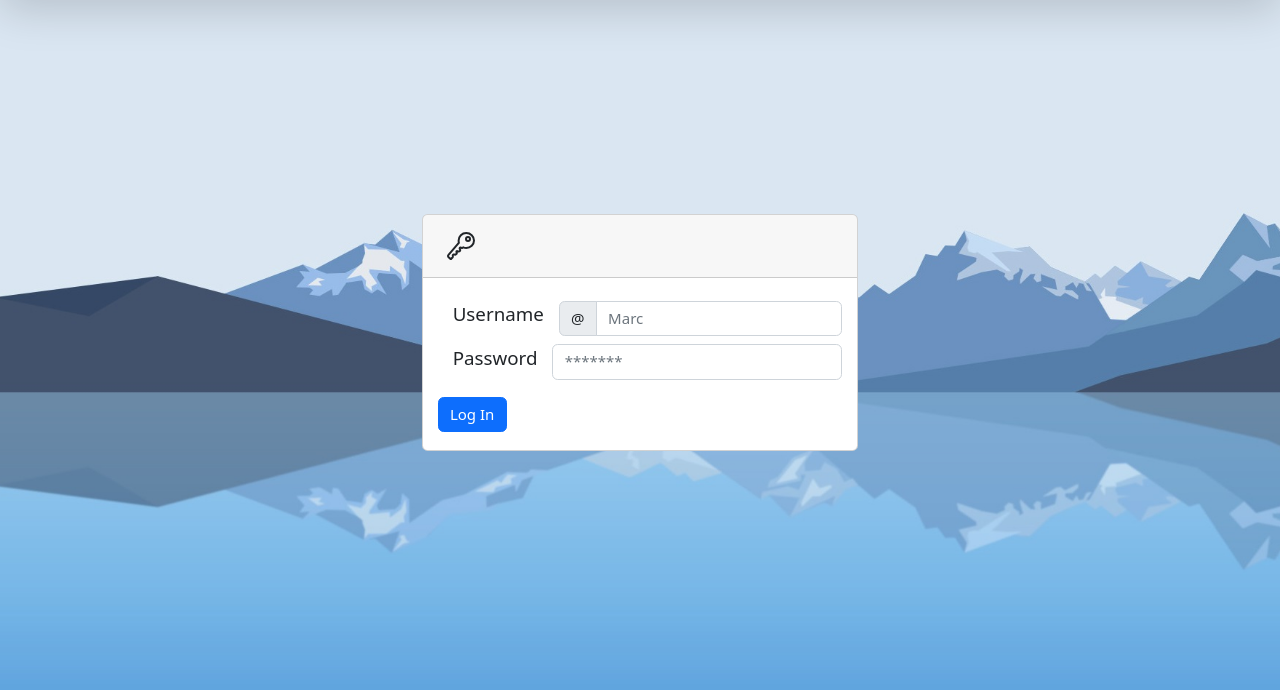
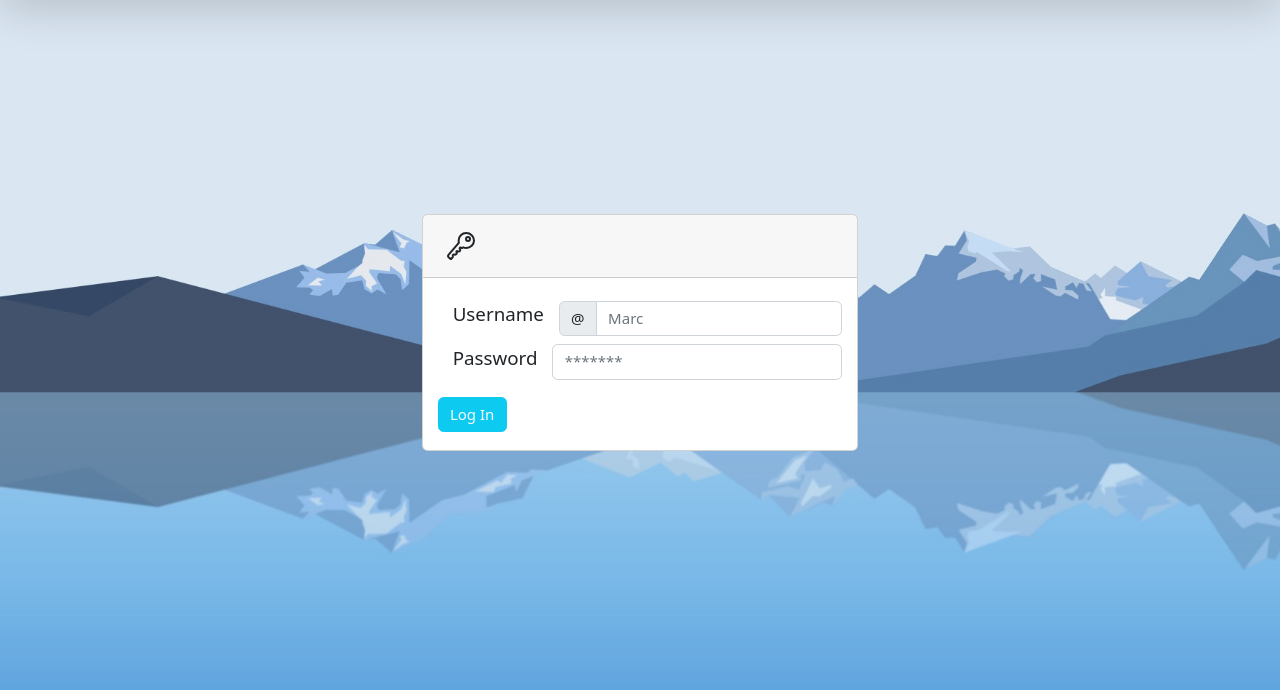
Before and after one commit to MarcSayos/PersonalWebsite, a website: page htmls/login.html in a window 1280 px wide. Shown: the part 60-750 px from the top of the page. Drawn offline with nearby package versions, Linux system fonts and the light colour scheme.

Commit message:
Little modifications

```diff
--- a/htmls/login.html
+++ b/htmls/login.html
@@ -49,7 +49,7 @@
                             <input type="Password"  placeholder="*******" class="form-control" id="validationCustomPassword">
                         </div>
                         <div id="emptyContainer"></div>
-                        <button class="btn btn-primary" type="submit">Log In</button>
+                        <button class="btn btn-info text-light " type="submit">Log In</button>
                         <!-- <a href="index.html" class="btn btn-primary">Log In</a> -->
                     </form>
                 </div>
```
